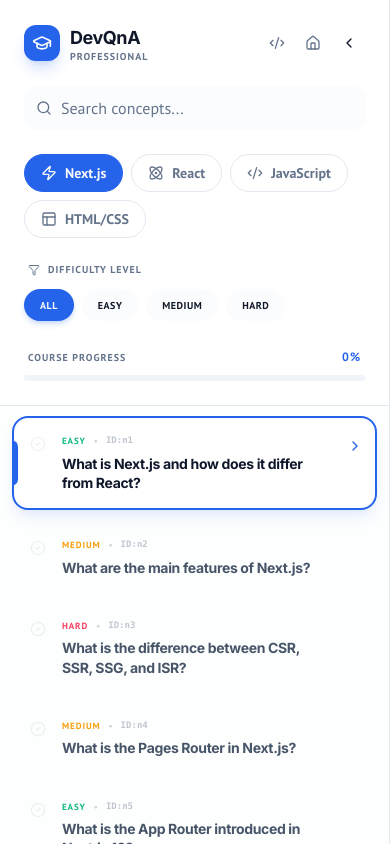
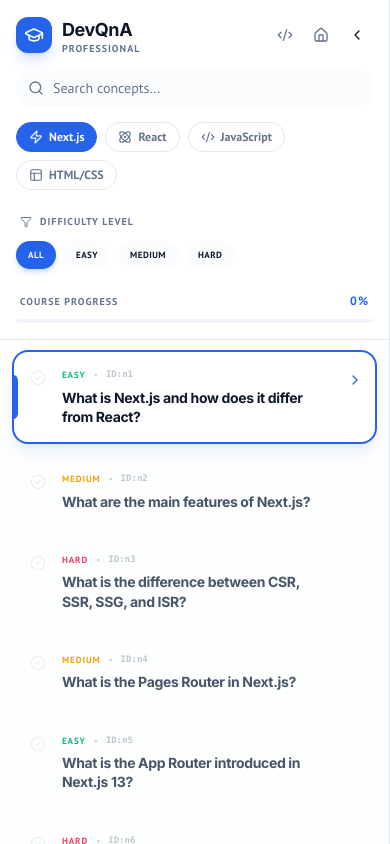
Before and after one commit to rajat-sha7/DevTest, a Next.js app: page /dashboard in a window 390 px wide. Built offline with nearby package versions, Linux system fonts and the light colour scheme.

Commit message:
first commit

```diff
--- a/src/app/dashboard/page.tsx
+++ b/src/app/dashboard/page.tsx
@@ -125,7 +125,7 @@
         "bg-white border-r border-border transition-all duration-300 ease-in-out flex flex-col shrink-0 z-50 shadow-sm fixed md:relative h-full",
         isSidebarOpen ? "w-full md:w-[380px] opacity-100" : "w-0 overflow-hidden opacity-0"
       )}>
-        <div className="p-6 border-b border-border bg-white/50 backdrop-blur-md sticky top-0 z-10 space-y-6">
+        <div className="p-4 md:p-6 border-b border-border bg-white/50 backdrop-blur-md sticky top-0 z-10 space-y-4 md:space-y-6">
           <div className="flex items-center justify-between">
             <Link href="/" className="flex items-center gap-2.5 group">
               <div className="p-2 bg-primary rounded-xl text-primary-foreground shadow-lg shadow-primary/20 group-hover:scale-110 transition-transform">
@@ -162,13 +162,13 @@
             <Search className="absolute left-3 top-1/2 -translate-y-1/2 w-4 h-4 text-muted-foreground group-focus-within:text-primary transition-colors" />
             <Input
               placeholder="Search concepts..."
-              className="pl-9 h-11 bg-muted/30 border-transparent focus:border-primary/20 focus:bg-white transition-all rounded-xl"
+              className="pl-9 h-9 md:h-11 text-sm bg-muted/30 border-transparent focus:border-primary/20 focus:bg-white transition-all rounded-xl"
               value={searchQuery}
               onChange={(e) => setSearchQuery(e.target.value)}
             />
           </div>
 
-          <div className="space-y-5">
+          <div className="space-y-4 md:space-y-5">
             <TopicSelector
               currentTopic={currentTopic}
               onTopicChange={(topic) => {
@@ -190,7 +190,7 @@
                     variant={difficultyFilter === d ? "default" : "outline"}
                     size="sm"
                     className={cn(
-                      "h-8 px-4 rounded-full text-[10px] font-bold uppercase tracking-wider transition-all",
+                      "h-7 md:h-8 px-3 md:px-4 rounded-full text-[9px] md:text-[10px] font-bold uppercase tracking-wider transition-all",
                       difficultyFilter === d ? "shadow-md shadow-primary/20" : "bg-muted/30 border-none hover:bg-muted/50"
                     )}
                     onClick={() => setDifficultyFilter(d)}
@@ -206,7 +206,7 @@
                 <span>Course Progress</span>
                 <span className="text-primary text-xs">{progress}%</span>
               </div>
-              <Progress value={progress} className="h-1.5 bg-muted rounded-full" />
+              <Progress value={progress} className="h-1 md:h-1.5 bg-muted rounded-full" />
             </div>
           </div>
         </div>
--- a/src/components/devqna/TopicSelector.tsx
+++ b/src/components/devqna/TopicSelector.tsx
@@ -26,15 +26,15 @@
             key={topic.id}
             onClick={() => onTopicChange(topic.id as Topic)}
             className={cn(
-              "flex items-center gap-2 px-4 py-2 rounded-full border transition-all duration-200",
+              "flex items-center gap-1.5 md:gap-2 px-3 py-1.5 md:px-4 md:py-2 rounded-full border transition-all duration-200",
               "hover:shadow-md active:scale-95",
               currentTopic === topic.id
                 ? "bg-primary text-primary-foreground border-primary"
                 : "bg-white text-muted-foreground border-border hover:border-primary/50"
             )}
           >
-            <Icon className="w-4 h-4" />
-            <span className="font-semibold text-sm">{topic.label}</span>
+            <Icon className="w-3.5 h-3.5 md:w-4 md:h-4" />
+            <span className="font-semibold text-xs md:text-sm">{topic.label}</span>
           </button>
         );
       })}
```
